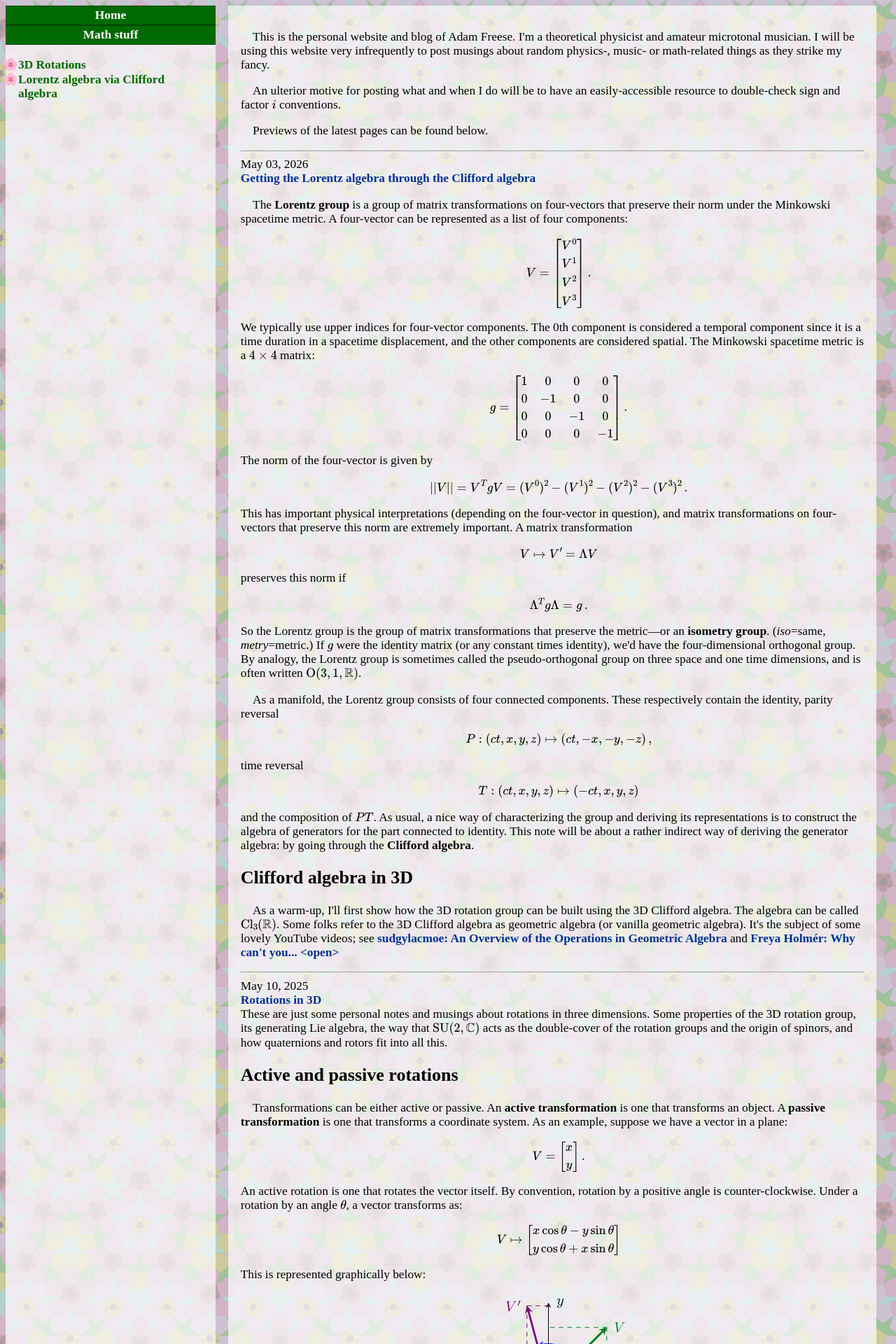
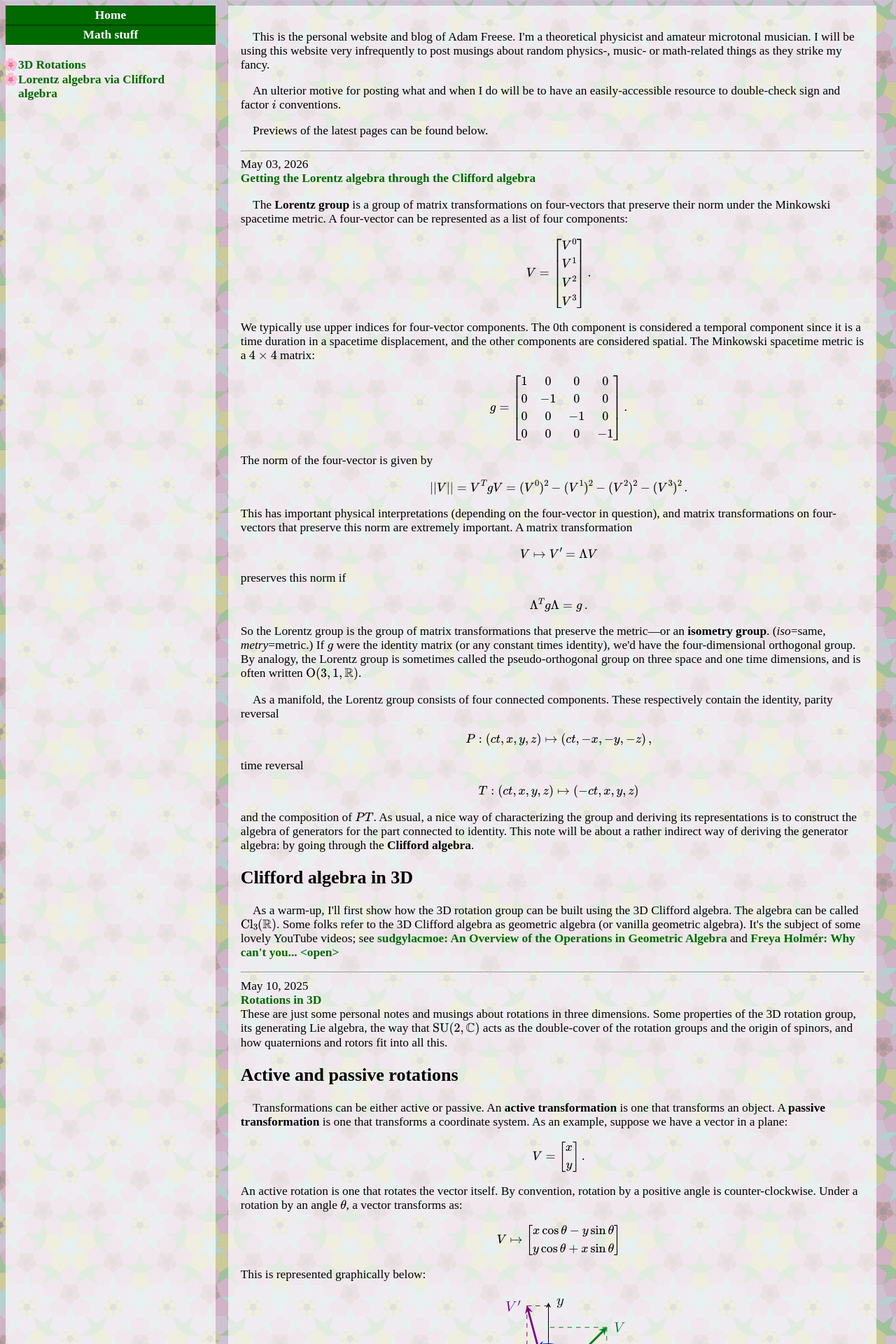
Before and after one commit to adamfreese/adamfreese.github.io, a Jekyll site: the page built from index.html, in a window 1280 px wide. Shown: the top 1920 px of the page at 70% size. Built offline with Jekyll 4.4.1, drawn with Linux system fonts in a browser that asks for light colours.

Commit message:
Revert back to green links

```diff
--- a/assets/style/sakura.css
+++ b/assets/style/sakura.css
@@ -10,7 +10,8 @@ body {
 }
 
 a {
-  color: #003192;
+  color: #006900;
+  /*color: #003192;*/
   font-weight: bold;
   text-decoration: none;
 }
@@ -57,6 +58,7 @@ a:hover {
   padding: 1px;
 }
 
+/*
 .navbar a {
   color: #006900;
 }
@@ -64,6 +66,7 @@ a:hover {
 .navbar a:hover {
   color: #920092;
 }
+*/
 
 a.navheader {
   display: block;
```
